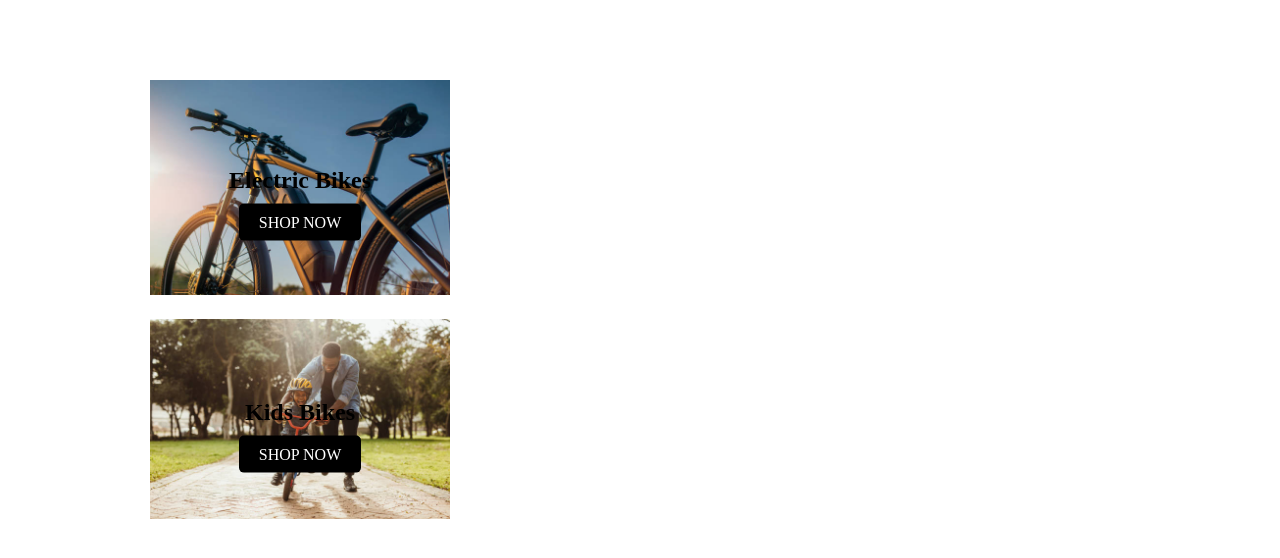
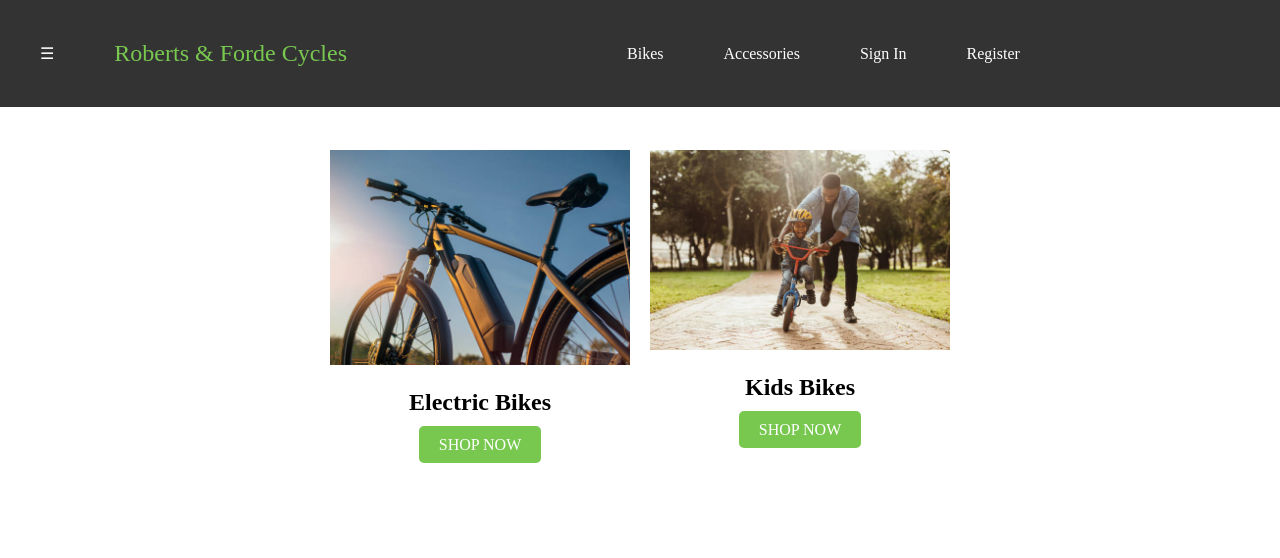
Before and after one commit to FordeTimmy/ppit, a React (Create React App) app: page /home in a window 1280 px wide. Shown: the top 558 px of the page. Built offline with nearby package versions, Linux system fonts and the light colour scheme.

Commit message:
tidied up

```diff
--- a/src/App.js
+++ b/src/App.js
@@ -1,7 +1,7 @@
 import React from 'react';
 import { BrowserRouter as Router, Routes, Route } from 'react-router-dom';
 import Login from './components/login';
-import Home from './components/Home'; // Corrected import path
+import Home from './components/home'; // Corrected import path
 import ElectricBikeList from './components/ElectricBikeList';
 import BikeDetails from './components/BikeDetails';
 
--- a/src/components/Navbar.js
+++ b/src/components/Navbar.js
@@ -1,23 +1,47 @@
-import React from 'react';
+import React, { useState } from 'react';
 import { Link } from 'react-router-dom';
-import './Navbar.css'; // Ensure CSS is modularized
+import './styles.css';
 
-const Navbar = ({ toggleSidebar }) => (
-  <header className="navbar-header">
+const Navbar = () => {
+  const [isOpen, setIsOpen] = useState(false);
+
+  const toggleSidebar = () => {
+    setIsOpen(!isOpen);
+  };
+
+  return (
+    <>
+      <header className={`navbar-header ${isOpen ? 'header-shift' : ''}`}>
         <div className="hamburger-menu" onClick={toggleSidebar}>
           ☰
         </div>
-    <div className="top-bar">
-      <Link to="/sign-in" className="top-link">Sign In</Link> |
-      <Link to="/register" className="top-link">Register</Link>
-    </div>
-    <nav className="navbar">
         <Link to="/" className="brand-logo">Roberts & Forde Cycles</Link>
         <ul className="nav-links">
-        {/* ... rest of the nav items ... */}
+          <li className="nav-item">
+            <Link to="/bikes" className="nav-link">Bikes</Link>
+          </li>
+          <li className="nav-item">
+            <Link to="/accessories" className="nav-link">Accessories</Link>
+          </li>
+          {/* ... other links ... */}
+          <li className="nav-item">
+            <Link to="/sign-in" className="nav-link">Sign In</Link>
+          </li>
+          <li className="nav-item">
+            <Link to="/register" className="nav-link">Register</Link>
+          </li>
         </ul>
-    </nav>
       </header>
+      <aside className={`sidebar ${isOpen ? 'open' : ''}`}>
+
+        <ul className="sidebar-links">
+          <li><Link to="/home">Home</Link></li>
+          {/* ... other sidebar links ... */}
+        </ul>
+      </aside>
+
+    </>
   );
+};
 
 export default Navbar;
--- a/src/components/home.js
+++ b/src/components/home.js
@@ -1,13 +1,15 @@
 import React from 'react';
 import ProductItem from './ProductItem';
 import './styles.css';
+
 import eBikeImage from '../images/E-bike.jpg';
 import kidsBikeImage from '../images/Kids-bike.jpg';
-
+import Navbar from './Navbar'; // Import the Navbar component
 
 const Home = () => {
   return (
     <div className="home-page-container">
+      <Navbar /> {/* Include the Navbar component */}
 
       <div className="product-list">
         <ProductItem
@@ -22,6 +24,8 @@ const Home = () => {
           // Link to Kidsbikes page
           linkUrl="/Kidsbikes"
         />
+        {/* Additional ProductItem components for more product
+        tests */}
 
       </div>
     </div>
--- a/src/components/styles.css
+++ b/src/components/styles.css
@@ -1,128 +1,152 @@
-/* General Styles */
-
-/* Hamburger menu icon */
-.hamburger-menu {
-  cursor: pointer;
-  position: fixed;
-  z-index: 2; /* Above the sidebar */
-  top: 10px;
-  left: 10px;
-  font-size: 24px;
-  padding: 10px;
-  transition: left 0.3s;
+/* Reset margin and padding for body to ensure no space around the edges */
+body, html {
+  margin: 0;
+  padding: 0;
+  box-sizing: border-box;
 }
 
-/* Sidebar styles */
-.sidebar {
-  width: 200px; /* Adjust width as needed */
-  height: 100vh; /* Take full height of the viewport */
-  background-color: #333; /* Background color of the sidebar */
-  color: white; /* Text color */
-  position: fixed; /* Fixed position */
-  top: 0; /* Align to the top */
-  left: -200px; /* Start off-screen */
-  display: flex;
-  flex-direction: column;
-  transition: left 0.3s;
+/* Ensure all elements consider border and padding in their box-sizing */
+*, *::before, *::after {
+  box-sizing: inherit;
 }
 
-/* Open state for sidebar */
-.sidebar.open {
-  left: 0; /* Move onto screen when open */
+/* Navbar Styles */
+.navbar-header {
+  display: flex;
+  align-items: center;
+  justify-content: space-between; /* Adjusted for better alignment */
+  background-color: #333; /* Dark gray for the header */
+  color: white;
+  padding: 0 20px;
+  position: fixed;
+  top: 0;
+  width: 100%;
+  transition: transform 0.3s ease; /* Smooth transition for the sidebar */
+  z-index: 5;
 }
 
-.shop-name {
-  font-size: 1.5rem; /* Adjust font size as needed */
-  padding: 1rem; /* Add padding */
+.hamburger-menu {
+  padding: 20px;
+  cursor: pointer;
+  z-index: 6; /* Ensure it's above the sidebar */
+  display: flex; /* Show hamburger icon */
 }
 
-.cart-link {
-  color: white; /* Text color */
-  text-decoration: none; /* Remove underline */
-  padding: 1rem; /* Add padding */
+/* Adjust brand logo to be in the middle when the sidebar is not open */
+.brand-logo {
+  padding: 40px;
+  color: #78C850; /* Green theme */
+  text-decoration: none;
+  font-size: 24px;
+  z-index: 2; /* Ensure clickable over sidebar */
+  transition: transform 0.3s ease;
+}
+
+
+.nav-links {
+  list-style: none;
+  display: flex;
+  gap: 50px; /* Spacing between nav items */
+  align-items: center;
+  justify-content: center; /* Center align the links */
+  flex: 1; /* Allow links to take up available space */
+  padding: 0;
+}
+
+.nav-item {
+  padding: 5px;
+}
+
+.nav-link {
+  color: white;
+  text-decoration: none;
+}
+
+.nav-link:hover {
+  text-decoration: underline;
+}
+
+/* Sidebar Styles */
+.sidebar {
+  background-color: #222; /* Slightly darker shade for the sidebar */
+  width: 200px;
+  height: 100%;
+  position: fixed;
+  top: 0;
+  left: -200px; /* Start off-screen */
+  transition: left 0.3s ease;
+  z-index: 4;
+  padding-top: 100px; /* Make space for the top part of the header */
+}
+
+.sidebar.open {
+  left: 0; /* Slide in */
 }
 
 .sidebar-links {
-  list-style: none; /* Remove default list styles */
-  padding: 0; /* Remove default padding */
-}
-
-.sidebar-links li {
-  padding: 0.5rem 1rem; /* Add padding to list items */
+  list-style: none;
+  padding: 0;
 }
 
 .sidebar-links li a {
-  color: white; /* Text color */
-  text-decoration: none; /* Remove underline */
+  color: white;
+  text-decoration: none;
+  display: block;
+  padding: 10px 20px;
+  transition: background-color 0.3s;
 }
 
 .sidebar-links li a:hover {
-  text-decoration: underline; /* Add underline on hover */
+  background-color: #555; /* Lighter gray for hover effect */
 }
 
-/* Layout Styles */
-
-.layout {
-  transition: margin-left 0.3s;
-}
-
-.layout.sidebar-open {
-  margin-left: 200px; /* Adjust based on the sidebar width */
-}
-
-.layout.sidebar-open .hamburger-menu {
-  left: calc(200px + 10px); /* Sidebar width + original left spacing */
+/* Content Shift when Sidebar is open */
+.content-shift {
+  margin-left: 200px; /* Shift content by the sidebar's width */
 }
 
 .home-page-container {
-  margin-top: 80px; /* Adjust margin to prevent content from being hidden behind Navbar */
-  display: flex; /* Use flexbox layout */
-  flex-direction: row; /* Align children horizontally */
-  justify-content: flex-start; /* Align children to the start of the main axis */
-  align-items: flex-start; /* Align children to the start of the cross axis */
-  min-height: 100vh; /* Minimum height of 100% of the viewport height */
-  transition: margin-left 0.3s;
+  margin-top: 80px; /* Adjust margin totest prevent content from being hidden behind Navbar */
+  transition: margin-left 0.6s;
+  min-height: 100vh;
+  display: flex;
+  flex-direction: column;
+  align-items: center;
+  justify-content: flex-start;
+  padding: 50px;
 }
 
+/* Product List Styles */
 .product-list {
-  display: flex; /* This will make .product-list a flex container */
-  flex-direction: column; /* Stack children vertically */
-  align-items: center; /* Center children along the cross axis (horizontally) */
-  justify-content: flex-start; /* Align children to the start of the main axis (vertically) */
-  width: 100%; /* Take the full width of the parent container */
-  max-width: 600px; /* You can set a max-width to prevent items from stretching too wide */
+  display: flex;
+  flex-wrap: wrap;
+  justify-content: center;
+  gap: 20px;
+  padding: 20px;
+  box-sizing: border-box;
 }
 
 .product-item {
-  display: block; /* Treat the product-item as a block-level element */
-  margin-left: auto; /* Automatically adjust the left margin */
-  margin-right: auto; /* Automatically adjust the right margin */
-  position: relative;
-  width: 300px; /* Or your desired width */
-  margin-bottom: 20px; /* Adjust spacing between items */
+  width: 300px;
+  margin-bottom: 20px;
+  text-align: center;
 }
 
 .product-image {
   width: 100%;
-  height: auto;
+
 }
 
 .product-info {
-  position: absolute;
-  top: 50%;
-  left: 50%;
-  transform: translate(-50%, -50%);
-  width: 100%;
-  text-align: center;
+  padding: 0px;
 }
 
 .btn.shop-now {
+  background-color: #78C850; /* Green theme */
+  color: white;
+  border: none;
   padding: 10px 20px;
-  background-color: #000;
-  color: #fff;
+  cursor: pointer;
   text-transform: uppercase;
   text-decoration: none;
-  border: none;
-  cursor: pointer;
-  margin-top: 20px;
 }
```
Also changed, not shown: src/components/Navbar.css (deleted, +0 -58 lines). Lines whose indentation alone changed are shown as unchanged.
